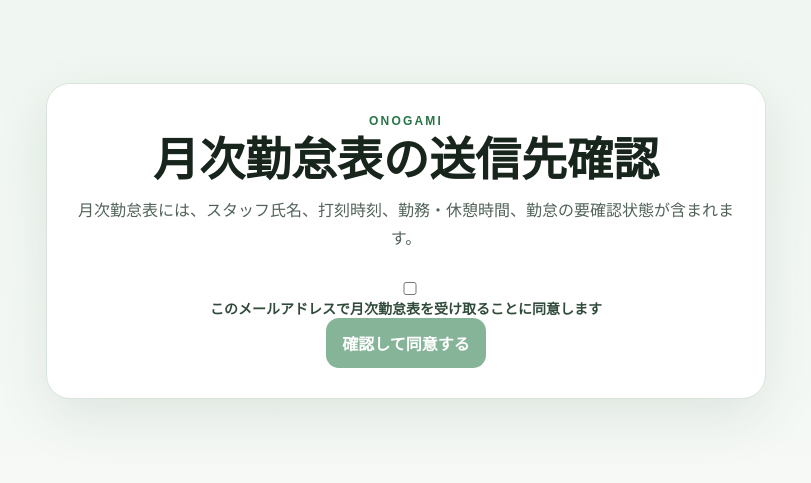
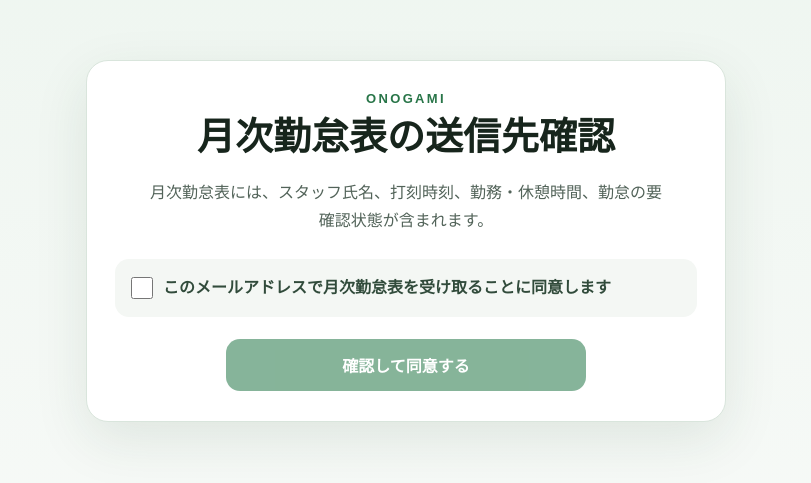
Before and after one commit to beniton1980/time-recorder, a Next.js app: page /monthly-attendance/verify-email in a window 1280 px wide. Shown: the part 159-642 px from the top of the page, without its empty margins (234-1045 px from the left). Built offline with nearby package versions, Linux system fonts and the light colour scheme.

Commit message:
style: use dedicated monthly email verification layout

```diff
--- a/app/monthly-attendance/verify-email/page.tsx
+++ b/app/monthly-attendance/verify-email/page.tsx
@@ -1,7 +1,7 @@
 "use client";
 
 import { useState } from "react";
-import styles from "../../onboarding/onboarding.module.css";
+import styles from "./verify-email.module.css";
 
 type State = "idle" | "working" | "success" | "error";
 
@@ -35,21 +35,32 @@ export default function VerifyMonthlyReportEmailPage() {
     }
   }
 
-  return <main className={styles.page}><section className={[styles.shell, styles.center].join(" ")}>
+  return (
+    <main className={styles.page}>
+      <section className={styles.card}>
         <p className={styles.brand}>ONOGAMI</p>
         <h1>月次勤怠表の送信先確認</h1>
-    {state === "success" ? <>
+        {state === "success" ? (
+          <>
             <p className={styles.success}>送信先メールの確認と、月次勤怠表の受信同意が完了しました。</p>
             <p className={styles.help}>次回の締め日翌朝から、このメールアドレスへ月次勤怠表をお送りします。</p>
-    </> : <>
+          </>
+        ) : (
+          <>
             <p className={styles.lead}>月次勤怠表には、スタッフ氏名、打刻時刻、勤務・休憩時間、勤怠の要確認状態が含まれます。</p>
-      <label className={styles.field}>
-        <span><input type="checkbox" checked={consent} onChange={(event)=>setConsent(event.target.checked)} /> このメールアドレスで月次勤怠表を受け取ることに同意します</span>
+            <label className={styles.consent}>
+              <span>
+                <input type="checkbox" checked={consent} onChange={(event) => setConsent(event.target.checked)} />
+                このメールアドレスで月次勤怠表を受け取ることに同意します
+              </span>
             </label>
             {state === "error" && <p className={styles.error} role="alert">リンクが無効か、有効期限が切れています。管理者画面から確認メールを再送してください。</p>}
-      <button className={styles.primary} type="button" disabled={state === "working" || !consent} onClick={()=>void verify()}>
+            <button className={styles.primary} type="button" disabled={state === "working" || !consent} onClick={() => void verify()}>
               {state === "working" ? "確認中…" : "確認して同意する"}
             </button>
-    </>}
-  </section></main>;
+          </>
+        )}
+      </section>
+    </main>
+  );
 }
```
Lines whose indentation alone changed are shown as unchanged.
